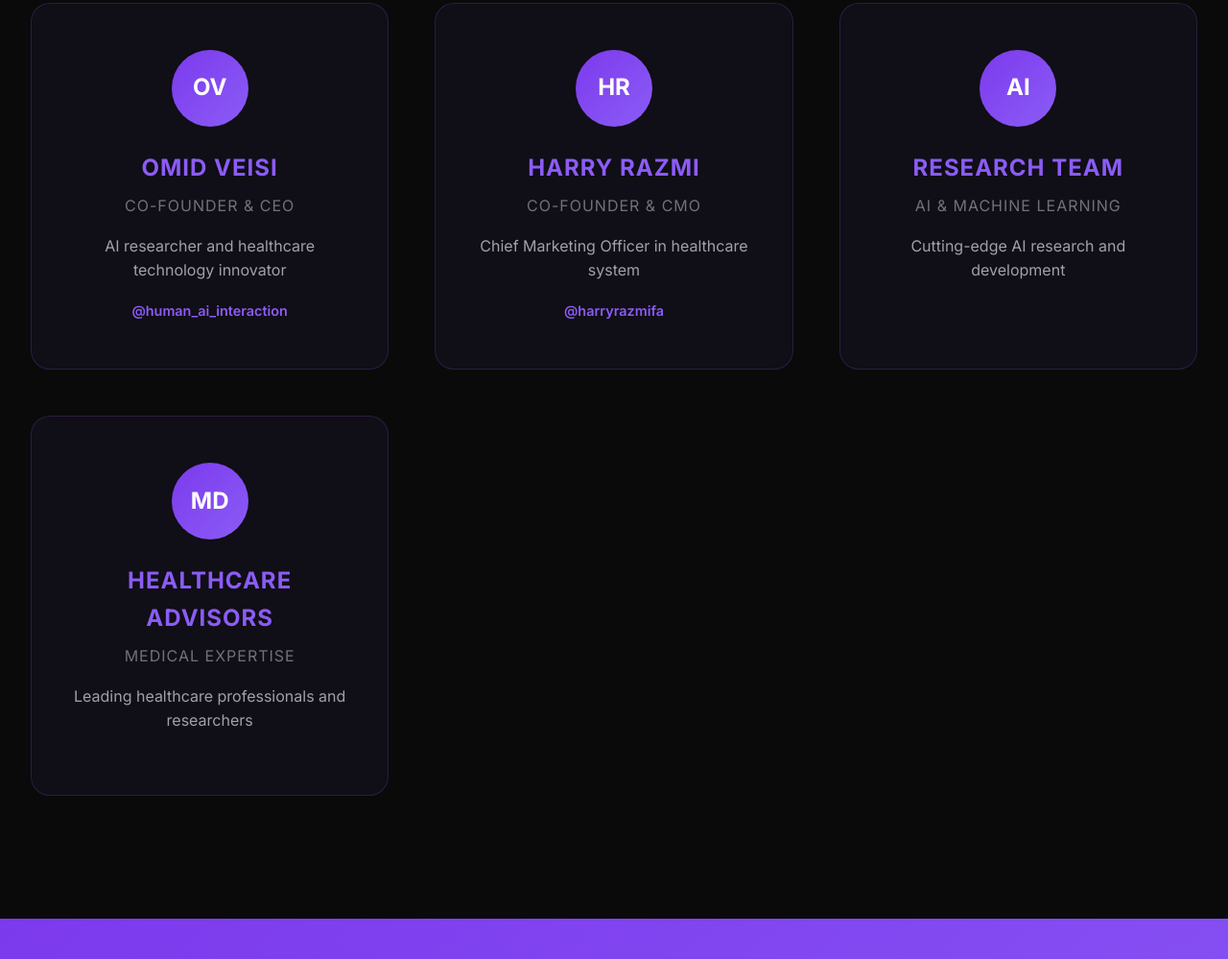
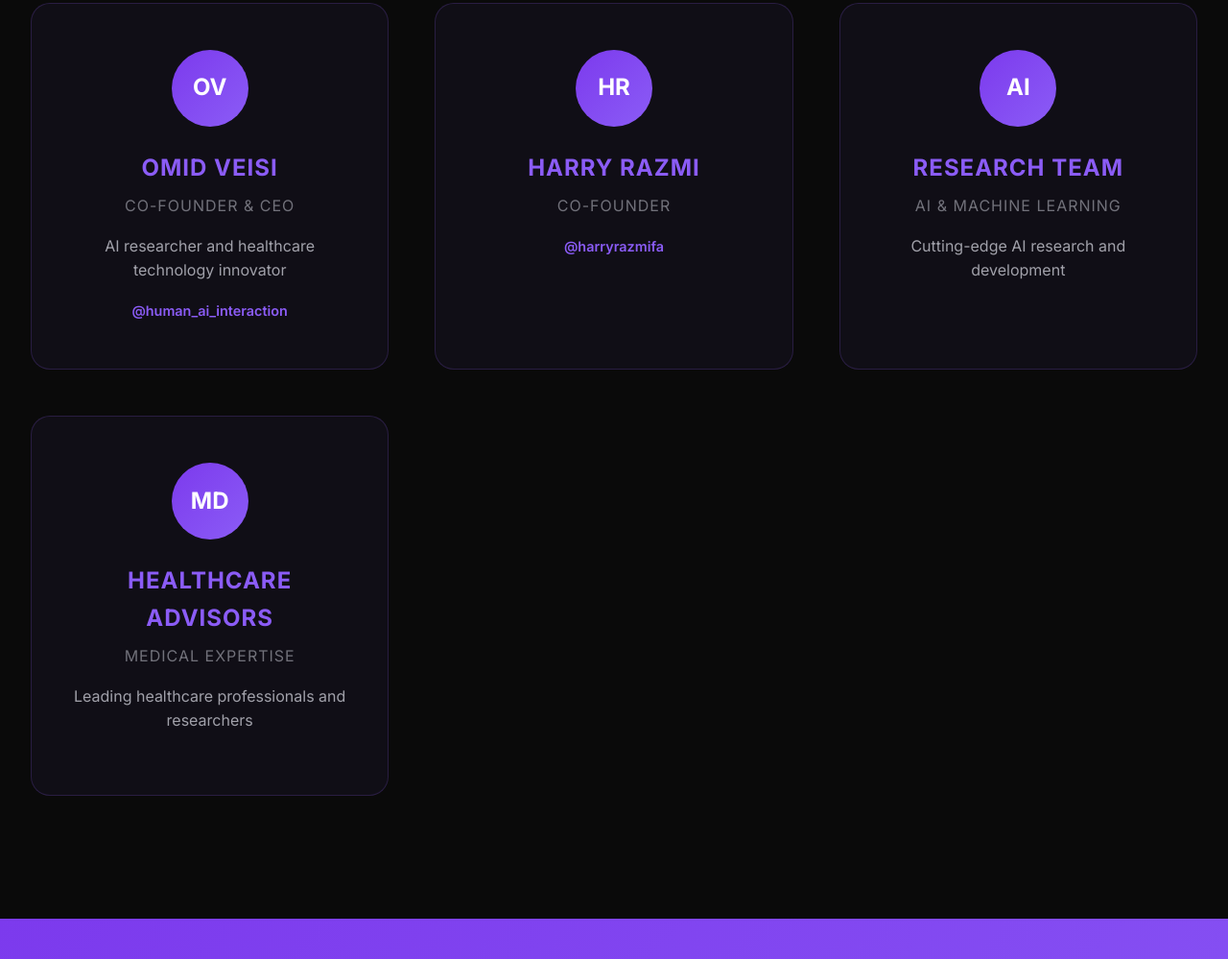
Before and after one commit to Omid-Veisi/megentix, a plain HTML site: page index.html in a window 1280 px wide. Shown: the part 3860-4859 px from the top of the page at 96% size. Drawn offline with Linux system fonts and the light colour scheme.

Commit message:
Update index.html

```diff
--- a/index.html
+++ b/index.html
@@ -242,8 +242,8 @@
                     </div>
                     <div class="member-info">
                         <h3 class="member-name">Harry Razmi</h3>
-                        <p class="member-role">Co-Founder & CMO</p>
-                        <p class="member-bio">Chief Marketing Officer in healthcare system</p>
+                        <p class="member-role">Co-Founder</p>
+                        <p class="member-bio"></p>
                         <div class="member-social">
                             <a href="https://instagram.com/harryrazmifa" target="_blank" rel="noopener">@harryrazmifa</a>
                         </div>
```
